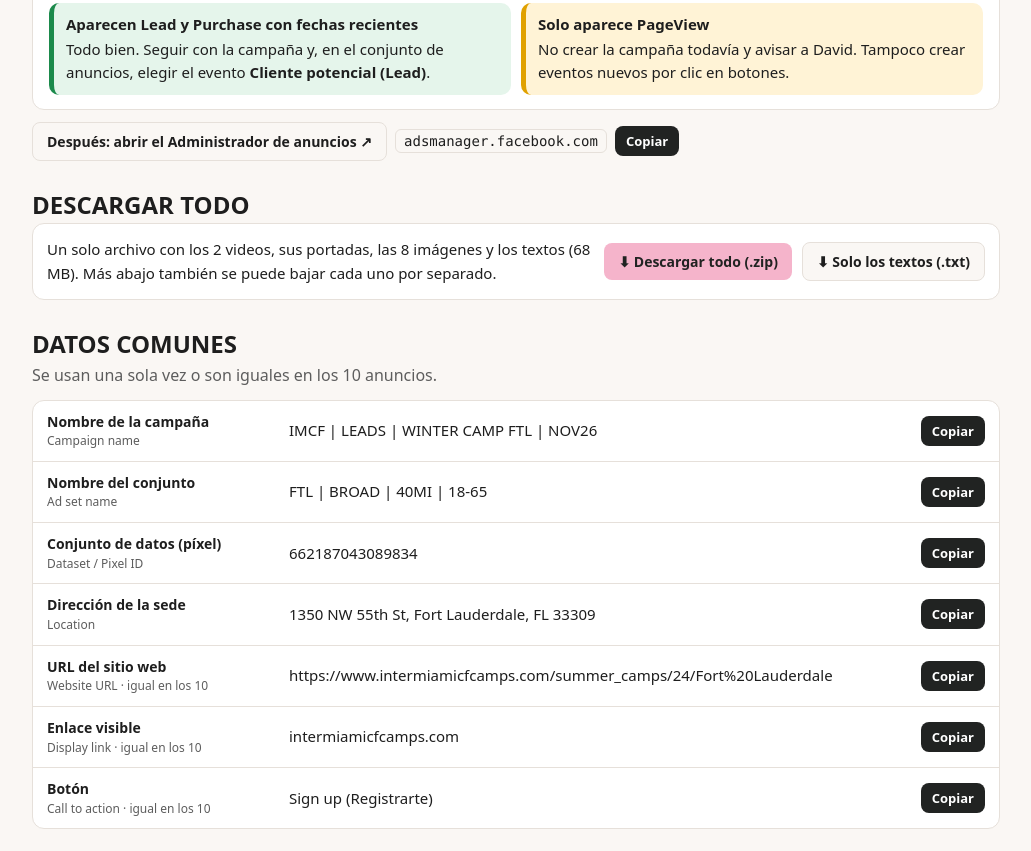
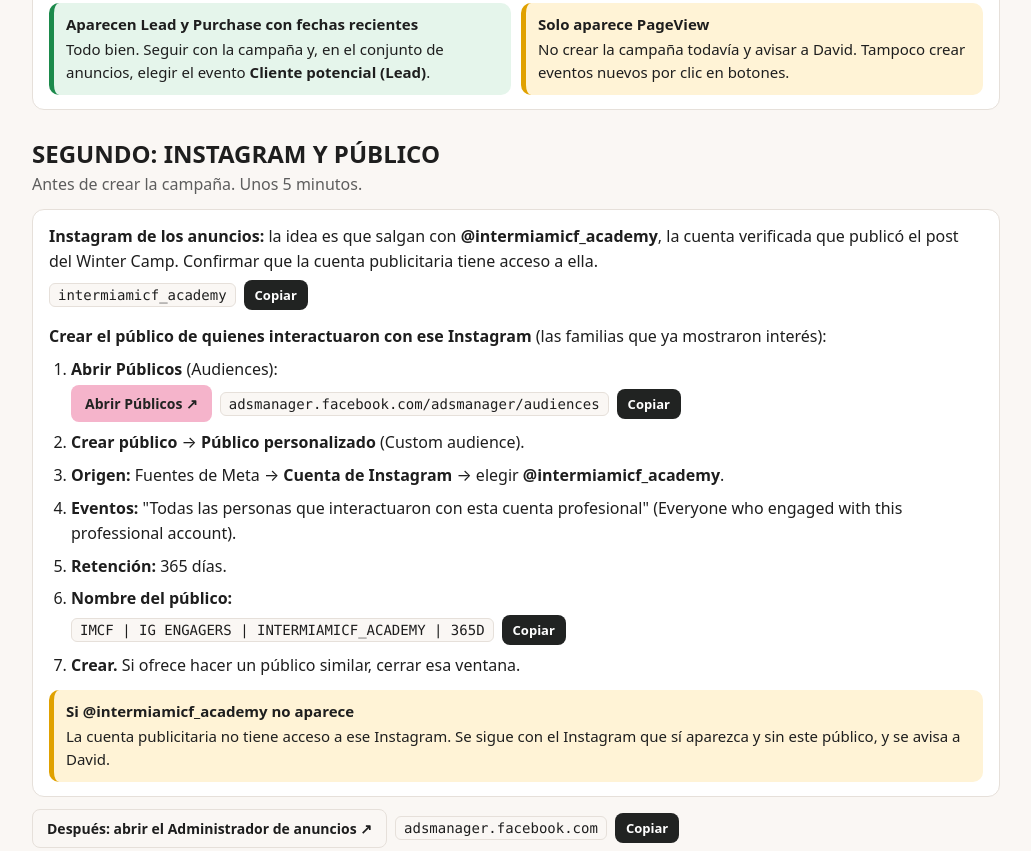
Before and after one commit to almacenamiento982-blip/imcf-winter-2026-montaje, a plain HTML site: page index.html in a window 1280 px wide. Shown: the part 616-1467 px from the top of the page, without its empty margins (124-1155 px from the left). Drawn offline with Linux system fonts and the light colour scheme.

Commit message:
Add Instagram identity check and IG engagement audience step
Co-Authored-By: Claude Opus 5.5 <noreply@anthropic.com>

```diff
--- a/index.html
+++ b/index.html
@@ -83,7 +83,7 @@ footer{color:var(--gris);font-size:13px;margin-top:30px}
   <h1>Inter Miami CF <b>Winter Camp 2026</b> · archivos y textos</h1>
   <p>Para montar los anuncios en Meta: descarga cada archivo y copia cada texto con un clic · 10 anuncios, en inglés y español</p>
 </div></header>
-<nav><div class="in" id="menu"><a href="#pixel">Revisar el píxel</a><a href="#comunes">Datos comunes</a></div></nav>
+<nav><div class="in" id="menu"><a href="#pixel">Revisar el píxel</a><a href="#publico">Instagram y público</a><a href="#comunes">Datos comunes</a></div></nav>
 <main>
 
 <h2 id="pixel">Primero: revisar el píxel</h2>
@@ -103,6 +103,26 @@ footer{color:var(--gris);font-size:13px;margin-top:30px}
     <div class="caso no"><span class="t">Solo aparece PageView</span>No crear la campaña todavía y avisar a David. Tampoco crear eventos nuevos por clic en botones.</div>
   </div>
 </div>
+<h2 id="publico">Segundo: Instagram y público</h2>
+<p class="sub">Antes de crear la campaña. Unos 5 minutos.</p>
+<div class="pasos">
+  <p style="margin:0 0 6px"><b>Instagram de los anuncios:</b> la idea es que salgan con <b>@intermiamicf_academy</b>, la cuenta verificada que publicó el post del Winter Camp. Confirmar que la cuenta publicitaria tiene acceso a ella.</p>
+  <div class="enlace"><code>intermiamicf_academy</code><button class="copiar" type="button" data-copia="intermiamicf_academy">Copiar</button></div>
+  <p style="margin:14px 0 0"><b>Crear el público de quienes interactuaron con ese Instagram</b> (las familias que ya mostraron interés):</p>
+  <ol>
+    <li><b>Abrir Públicos</b> (Audiences):
+      <div class="enlace"><a class="btn" href="https://adsmanager.facebook.com/adsmanager/audiences" target="_blank" rel="noopener">Abrir Públicos ↗</a><code>adsmanager.facebook.com/adsmanager/audiences</code><button class="copiar" type="button" data-copia="https://adsmanager.facebook.com/adsmanager/audiences">Copiar</button></div></li>
+    <li><b>Crear público</b> → <b>Público personalizado</b> (Custom audience).</li>
+    <li><b>Origen:</b> Fuentes de Meta → <b>Cuenta de Instagram</b> → elegir <b>@intermiamicf_academy</b>.</li>
+    <li><b>Eventos:</b> "Todas las personas que interactuaron con esta cuenta profesional" (Everyone who engaged with this professional account).</li>
+    <li><b>Retención:</b> 365 días.</li>
+    <li><b>Nombre del público:</b>
+      <div class="enlace"><code>IMCF | IG ENGAGERS | INTERMIAMICF_ACADEMY | 365D</code><button class="copiar" type="button" data-copia="IMCF | IG ENGAGERS | INTERMIAMICF_ACADEMY | 365D">Copiar</button></div></li>
+    <li><b>Crear.</b> Si ofrece hacer un público similar, cerrar esa ventana.</li>
+  </ol>
+  <div class="casos"><div class="caso no"><span class="t">Si @intermiamicf_academy no aparece</span>La cuenta publicitaria no tiene acceso a ese Instagram. Se sigue con el Instagram que sí aparezca y sin este público, y se avisa a David.</div></div>
+</div>
+
 <div class="enlace" style="margin-top:12px"><a class="btn sec" href="https://adsmanager.facebook.com" target="_blank" rel="noopener">Después: abrir el Administrador de anuncios ↗</a><code>adsmanager.facebook.com</code><button class="copiar" type="button" data-copia="https://adsmanager.facebook.com">Copiar</button></div>
 
 <h2>Descargar todo</h2>
```
